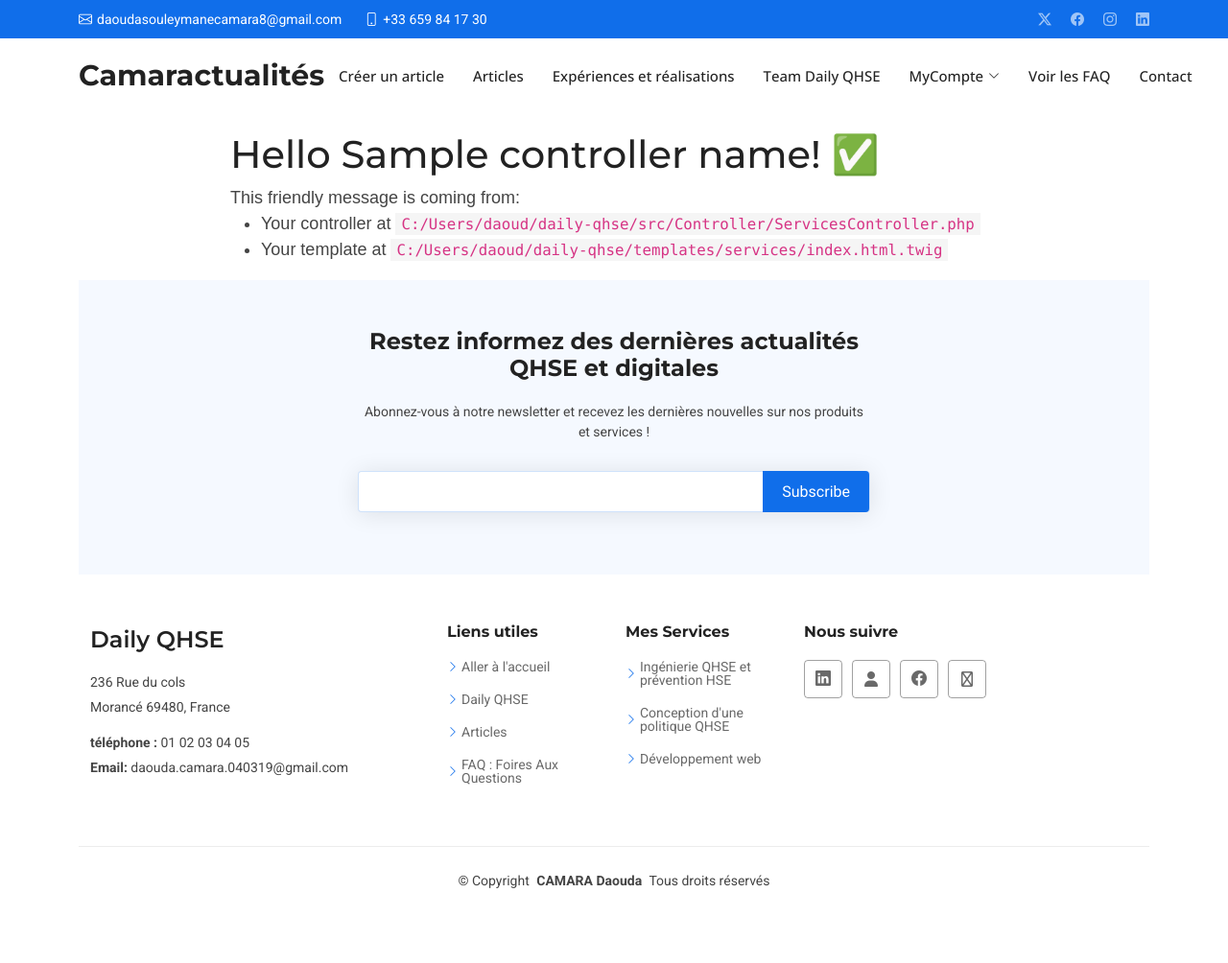
After one commit to camara92/daily-qhse, a Symfony app: template templates/services/index.html.twig in a window 1280 px wide. The commit adds this page. Shown: the whole page at 96% size. Run offline with Twig, Linux system fonts and the light colour scheme; the template is opened without the code that fills it: most values are stand-ins (such as "Sample title", 1, 10 or a date in 2020); some libraries are stand-ins or nearby versions.

Commit message:
footer et header

```diff
--- a/templates/partials/footer.html.twig
+++ b/templates/partials/footer.html.twig
@@ -1,15 +1,19 @@
 {# footer temporaire : #}
 <footer id="footer" class="footer">
+	<div class="container">
+
 
 		<div class="footer-newsletter">
 			<div class="container">
 				<div class="row justify-content-center text-center">
 					<div class="col-lg-6">
-            <h4>Restez informez des dernières actualités QHSE et digitales </h4>
+						<h4>Restez informez des dernières actualités QHSE et digitales
+						</h4>
 						<p>Abonnez-vous à notre newsletter et recevez les dernières nouvelles sur nos produits et services !</p>
 						<form action="forms/newsletter.php" method="post" class="php-email-form">
 							<div class="newsletter-form"><input type="email" name="email"><input type="submit" value="Subscribe"></div>
-              <div class="loading">En cours </div>
+							<div class="loading">En cours
+							</div>
 							<div class="error-message"></div>
 							<div class="sent-message">Inscription à votre quotidien a bien été prise en compte. Merci !</div>
 						</form>
@@ -22,44 +26,89 @@
 			<div class="row gy-4">
 				<div class="col-lg-4 col-md-6 footer-about">
 					<a href="index.html" class="d-flex align-items-center">
-            <span class="sitename">BizLand</span>
+						<span class="sitename">Daily QHSE
+						</span>
 					</a>
 					<div class="footer-contact pt-3">
-            <p>A108 Adam Street</p>
-            <p>New York, NY 535022</p>
-            <p class="mt-3"><strong>Phone:</strong> <span>+1 5589 55488 55</span></p>
-            <p><strong>Email:</strong> <span>info@example.com</span></p>
+						<p>236 Rue du cols
+						</p>
+						<p>Morancé 69480, France</p>
+						<p class="mt-3">
+							<strong>téléphone :
+							</strong>
+							<span>
+								01 02 03 04 05</span>
+						</p>
+						<p>
+							<strong>Email:</strong>
+							<span>daouda.camara.040319@gmail.com</span>
+						</p>
 					</div>
 				</div>
 
 				<div class="col-lg-2 col-md-3 footer-links">
-          <h4>Useful Links</h4>
+					<h4>Liens utiles
+					</h4>
 					<ul>
-            <li><i class="bi bi-chevron-right"></i> <a href="{{path('app_home')}}">Home</a></li>
-            <li><i class="bi bi-chevron-right"></i> <a href="#">About us</a></li>
-            <li><i class="bi bi-chevron-right"></i> <a href="#">Services</a></li>
-            <li><i class="bi bi-chevron-right"></i> <a href="#">Terms of service</a></li>
+						<li>
+							<i class="bi bi-chevron-right"></i>
+							<a href="{{path('app_home')}}">Aller à l'accueil</a>
+						</li>
+						<li>
+							<i class="bi bi-chevron-right"></i>
+							<a href="#">Daily QHSE</a>
+						</li>
+						<li>
+							<i class="bi bi-chevron-right"></i>
+							<a href="{{path('app_listes_articles')}}">Articles</a>
+						</li>
+						<li>
+							<i class="bi bi-chevron-right"></i>
+							<a href="{{path('app_question-aswer_show')}}">FAQ : Foires Aux Questions
+							</a>
+						</li>
 					</ul>
 				</div>
 
 				<div class="col-lg-2 col-md-3 footer-links">
-          <h4>Our Services</h4>
+					<h4>Mes Services</h4>
 					<ul>
-            <li><i class="bi bi-chevron-right"></i> <a href="#">Web Design</a></li>
-            <li><i class="bi bi-chevron-right"></i> <a href="#">Web Development</a></li>
-            <li><i class="bi bi-chevron-right"></i> <a href="#">Product Management</a></li>
-            <li><i class="bi bi-chevron-right"></i> <a href="#">Marketing</a></li>
+						<li>
+							<i class="bi bi-chevron-right"></i>
+							<a href="#">Ingénierie QHSE et prévention HSE
+							</a>
+						</li>
+						<li>
+							<i class="bi bi-chevron-right"></i>
+							<a href="#">Conception d'une politique QHSE
+							</a>
+						</li>
+						{# <li><i class="bi bi-chevron-right"></i> <a href="#"> Prévention en Santé et Sécurité au Travail </a></li> #}
+						<li>
+							<i class="bi bi-chevron-right"></i>
+							<a href="#">Développement web
+							</a>
+						</li>
 					</ul>
 				</div>
 
 				<div class="col-lg-4 col-md-12">
-          <h4>Follow Us</h4>
-          <p>Cras fermentum odio eu feugiat lide par naso tierra videa magna derita valies</p>
+					<h4>Nous suivre
+					</h4>
+					{# <p>Cras fermentum odio eu feugiat lide par naso tierra videa magna derita valies</p> #}
 					<div class="social-links d-flex">
-            <a href=""><i class="bi bi-twitter-x"></i></a>
-            <a href=""><i class="bi bi-facebook"></i></a>
-            <a href=""><i class="bi bi-instagram"></i></a>
-            <a href=""><i class="bi bi-linkedin"></i></a>
+						<a href="https://www.linkedin.com/in/daouda-camara-921136152/">
+							<i class="bi bi-linkedin"></i>
+						</a>
+						<a href="https://daouda-camara.fr/">
+							<i class="fa-solid fa-user"></i>
+						</a>
+						<a href="">
+							<i class="bi bi-facebook"></i>
+						</a>
+						<a href="">
+							<i class="fa-regular fa-book"></i>
+						</a>
 					</div>
 				</div>
 
@@ -67,10 +116,13 @@
 		</div>
 
 		<div class="container copyright text-center mt-4">
-      <p>© <span>Copyright</span> <strong class="px-1 sitename">CAMARA Daouda</strong> <span>Tous droits réservés </span></p>
-      <div class="credits">
-        Designed by <a href="https://bootstrapmade.com/">BootstrapMade</a>
+			<p>©
+				<span>Copyright</span>
+				<strong class="px-1 sitename">CAMARA Daouda</strong>
+				<span>Tous droits réservés
+				</span>
+			</p>
+
 		</div>
 	</div>
-
 </footer>
--- a/templates/partials/header.html.twig
+++ b/templates/partials/header.html.twig
@@ -29,7 +29,7 @@
             {# <li><a href="#hero" class="active">Acualités QHSE </a></li> #}
             <li><a href="{{path('app_ajout-article')}}"> Créer un article </a></li>
             <li><a href=" {{path('app_listes_articles')}} ">Articles </a></li>
-             <li><a href="#portfolio">Expériences </a></li>
+             {# <li><a href="#portfolio">Expériences </a></li> #}
             <li><a href="{{path('show_experience')}}">Expériences et réalisations </a></li>
             <li><a href="#team">Team Daily QHSE </a></li>
             <li class="dropdown"><a href="#"><span> MyCompte </span> <i
@@ -56,7 +56,7 @@
                 </li>
               </ul>
             </li>
-            <li class="dropdown"><a href="#"><span>Blog </span> <i
+            {# <li class="dropdown"><a href="#"><span>Blog </span> <i
                   class="bi bi-chevron-down toggle-dropdown"></i></a>
 
               <ul>
@@ -71,7 +71,19 @@
                   </ul>
                 </li>
               </ul>
-            </li>
+              <ul>
+                <li class="dropdown"><a href="#"><span>Articles</span> <i
+                      class="bi bi-chevron-down toggle-dropdown"></i></a>
+                  <ul>
+                    <li><a href=" {{path('app_question-aswer')}} ">Faire un FAQ  </a></li>
+                    <li><a href="{{path('app_ajout-article')}}">Créer un article </a></li>
+                    <li><a href="#">Mes articles </a></li>
+                    <li><a href="#">Articles récents </a></li>
+
+                  </ul>
+                </li>
+              </ul>
+            </li> #}
             <li><a href="{{path('app_question-aswer_show')}}">Voir les FAQ </a></li>
             <li><a href="#contact">Contact</a></li>
           </ul>
--- /dev/null
+++ b/templates/services/index.html.twig
@@ -0,0 +1,20 @@
+{% extends 'base.html.twig' %}
+
+{% block title %}Hello ServicesController!{% endblock %}
+
+{% block body %}
+<style>
+    .example-wrapper { margin: 1em auto; max-width: 800px; width: 95%; font: 18px/1.5 sans-serif; }
+    .example-wrapper code { background: #F5F5F5; padding: 2px 6px; }
+</style>
+
+<div class="example-wrapper">
+    <h1>Hello {{ controller_name }}! ✅</h1>
+
+    This friendly message is coming from:
+    <ul>
+        <li>Your controller at <code>C:/Users/daoud/daily-qhse/src/Controller/ServicesController.php</code></li>
+        <li>Your template at <code>C:/Users/daoud/daily-qhse/templates/services/index.html.twig</code></li>
+    </ul>
+</div>
+{% endblock %}
```
Also changed, not shown: migrations/Version20240907102632.php (added, +33 -0 lines), src/Controller/ReferencesController.php (added, +18 -0 lines), src/Controller/ServicesController.php (added, +18 -0 lines), src/Entity/References.php (added, +82 -0 lines), src/Entity/Services.php (added, +66 -0 lines), src/Repository/ReferencesRepository.php (added, +43 -0 lines), src/Repository/ServicesRepository.php (added, +43 -0 lines), templates/references/index.html.twig (added, +20 -0 lines). Lines whose indentation alone changed are shown as unchanged.
